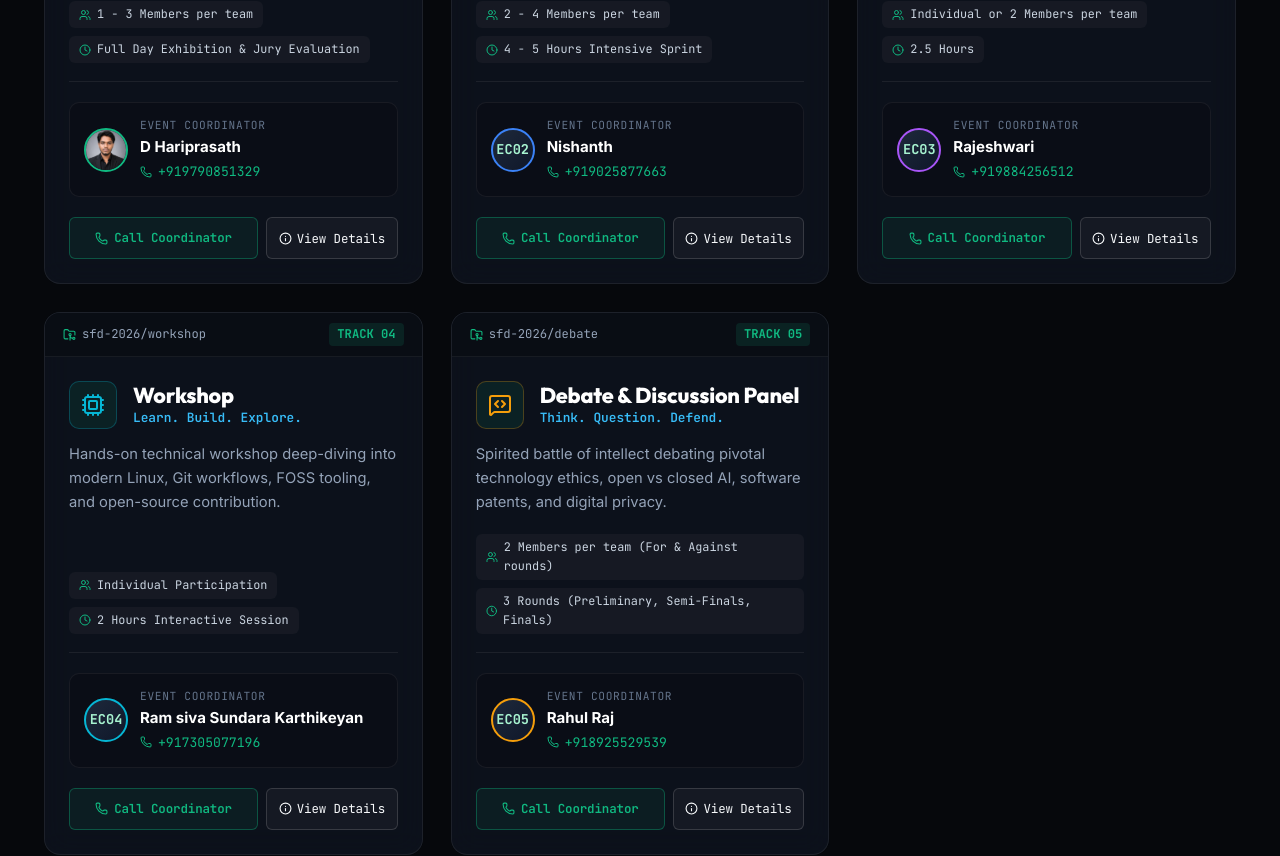
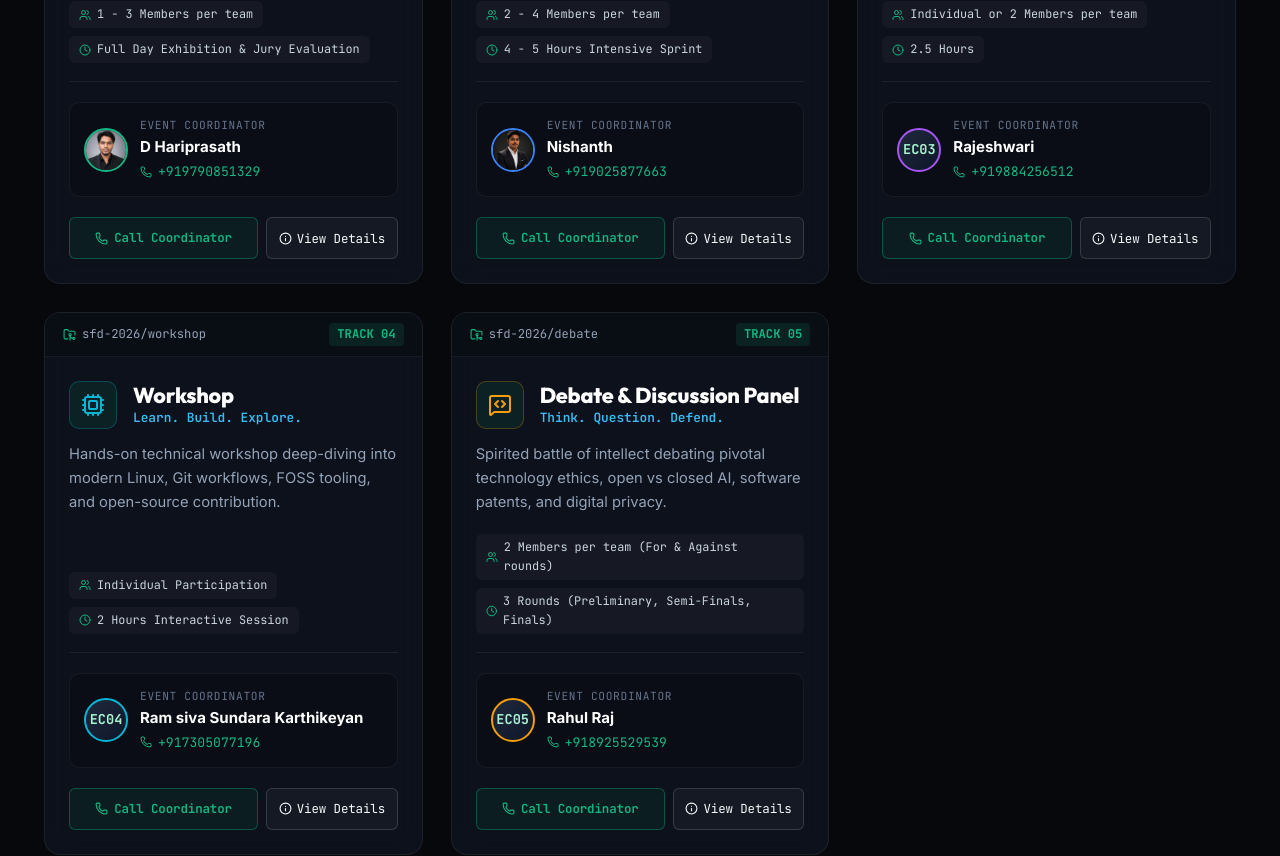
Before and after one commit to Hariprasath2611/SOF-WEBSITE, a React (Vite) app: page / in a window 1280 px wide. Shown: the part 4000-4856 px from the top of the page. Built offline with nearby package versions, Linux system fonts and the light colour scheme.

Commit message:
Link Nishanth photo to Mini Hackathon and Overall Coordinator

```diff
--- a/src/data/coordinators.js
+++ b/src/data/coordinators.js
@@ -15,7 +15,7 @@ export const overallCoordinators = [
     email: "nishanth.sfd@jaya.edu.in",
     github: "https://github.com",
     linkedin: "https://linkedin.com",
-    photo: null,
+    photo: "/coordinators/nishanth.jpg",
     avatarBadge: "LEAD"
   },
   {
--- a/src/data/events.js
+++ b/src/data/events.js
@@ -78,7 +78,7 @@ export const events = [
       name: "Nishanth",
       role: "Mini Hackathon Coordinator",
       department: "Dept of CSE",
-      photo: null,
+      photo: "/coordinators/nishanth.jpg",
       phone: "+919025877663",
       email: "hackathon.sfd2026@gmail.com"
     }
```
